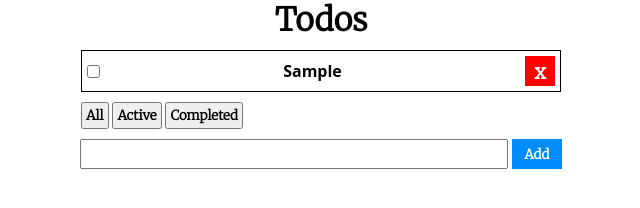
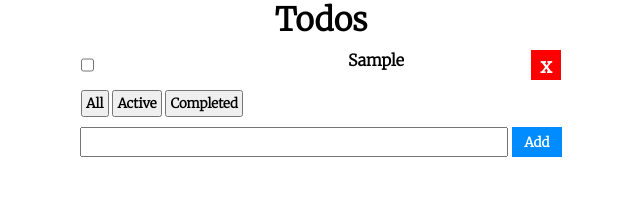
Before and after one commit to ochen1997/todolist, a plain HTML site: page index.html in a window 1280 px wide. Both pictures are taken after typing "Sample" into the empty fields and a click on the button "Add". Shown: the whole page, without its empty margins (319-959 px from the left). Drawn offline with Linux system fonts and the light colour scheme.

Commit message:
add some js

```diff
--- a/css/main.css
+++ b/css/main.css
@@ -1,6 +1,5 @@
-*{
+*{  padding: 0;
     margin: 0;
-    padding: 0;
     box-sizing: border-box;
     font-family: 'Merriweather', serif;
     font-weight: bold;
@@ -28,16 +27,18 @@ main {
 
 }
 
+
+
 .todo {
     display: flex;
     justify-content: center;
-    align-items: center;
     justify-content: space-between;
-    padding: 20px;
-    border: 1px solid black;
     margin: 10px;
-    padding: 5px;
 }
+
+
+
+
 
 .todo-button{
     width: 50px;
@@ -49,6 +50,7 @@ main {
 
 
 }
+
 
 .todo-input {
     width: 428px;
@@ -62,6 +64,7 @@ main {
     color: white;
     background-color: red;
     border: none;
+    cursor: pointer;
 }
 
 .todo-filter {
@@ -70,4 +73,5 @@ main {
 
 button {
     padding: 3px;
+    cursor: pointer;
 }
--- a/js/main.js
+++ b/js/main.js
@@ -9,18 +9,29 @@ document.querySelector("#activeFilter").onclick = applyFilter;
 document.querySelector("#allFilter").onclick = applyFilter;
 
 function addTodo(event) {
-    event.preventDefault();
+    event.preventDefault()
+
+    const text = todoInput.value;
+    if(text === ""){
+        return
+    }
+
     const todoDiv = document.createElement("div");
     todoDiv.classList.add("todo")
+
     const checkBox = document.createElement("input");
     checkBox.classList.add("checkbox");
     checkBox.type = "checkbox"
     todoDiv.appendChild(checkBox)
 
     const newTodo = document.createElement('li');
-    newTodo.innerHTML = todoInput.value;
     newTodo.classList.add('todo-item');
     todoDiv.appendChild(newTodo);
+
+    const paragraph = document.createElement("p")
+    paragraph.classList.add("paragraph")
+    paragraph.textContent = text;
+    todoDiv.appendChild(paragraph)
 
     const trashButton = document.createElement('button');
     trashButton.innerHTML = 'x';
@@ -29,11 +40,6 @@ function addTodo(event) {
     todoList.appendChild(todoDiv)
 
     todoInput.value = '';
-    todoList.addEventListener("change", function(event){
-        if(event.target.tagName === "INPUT" && event.target.type === "checkbox"){
-            toggleComplete(event.target);
-        }
-    })
 
 
 }
@@ -47,11 +53,3 @@ function trashcheck (event) {
     }
 
 }
-
-function toggleComplete(inputElement){
-    if(inputElement.checked === false){
-        inputElement.parentElement.classList.remove("complete");
-    } else {
-        inputElement.parentElement.classList.add("completed")
-    }
-}
--- a/js/utils.js
+++ /dev/null
@@ -1,6 +0,0 @@
-function activeFilter(list){
-    return list.filter(item=> {
-        return item.completed === true
-    })
-}
-export default {activeFilter}
```
Also changed, not shown: js/ls.js (deleted), ls.js (added), utils.js (added).
